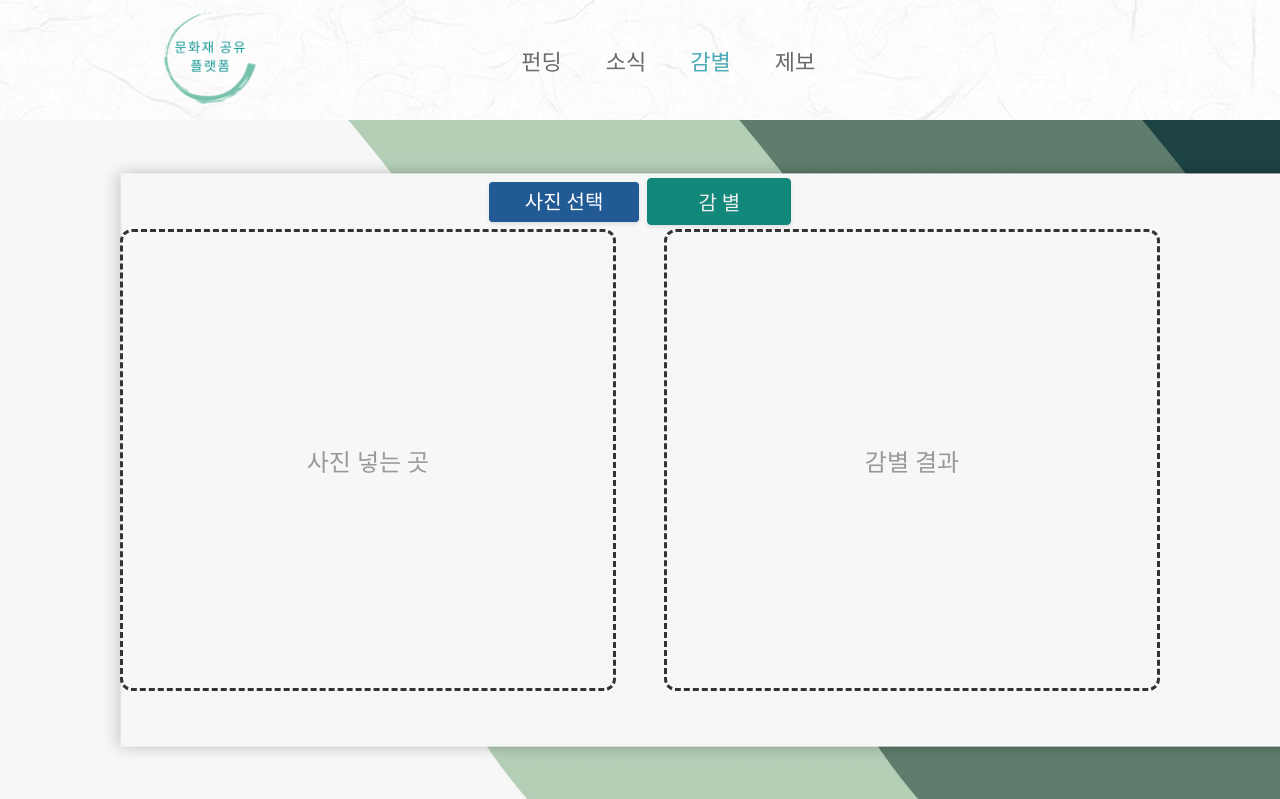
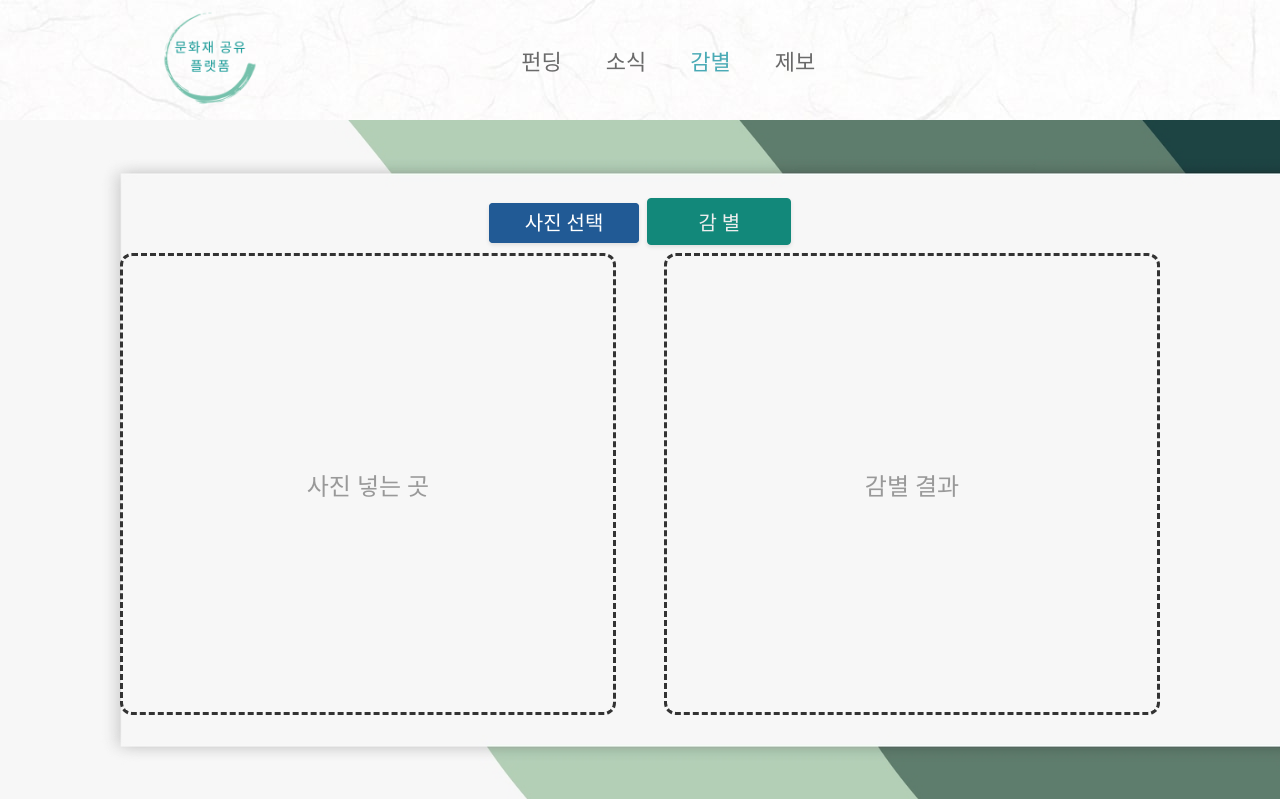
Before and after one commit to wlsn0105/Cultural-Heritage-Image-Classification, a Flask app: page /imageDetection in a window 1280 px wide. Shown: the top 799 px of the page. Run offline with Flask 3, Linux system fonts and the light colour scheme; grey boxes are pictures that could not be loaded.

Commit message:
Fix: css 수정

```diff
--- a/static/css/imageDetection.css
+++ b/static/css/imageDetection.css
@@ -122,9 +122,10 @@ a:hover {
 
 .upload {
     position: absolute;
-    top: 2%;
+    top: 1.5rem;
     /* border: solid 1px black; */
     display: flex;
+    align-items: center;
 }
 
 #upload-form input {
@@ -145,7 +146,6 @@ a:hover {
 }
 
 .upload-button {
-    margin-top: -8px;
     background-color: #12887a;
     color: #eee;
     padding: 8px 50px;
@@ -166,9 +166,7 @@ a:hover {
     display: flex;
     align-items: center;
     justify-content: center;
-    /* position: absolute;
-    left: 9%;
-    top: 0%; */
+    margin-top: 3rem;
 }
 
 .detection-upload {
@@ -195,12 +193,10 @@ a:hover {
     width: 45%;
     height: 80%;
     margin: 0 auto;
-    /* position: absolute;
-    right: 9%;
-    top: 23%; */
     display: flex;
     align-items: center;
     justify-content: center;
+    margin-top: 3rem;
 }
 
 #result-container {
```
Also changed, not shown: 1 other file.
